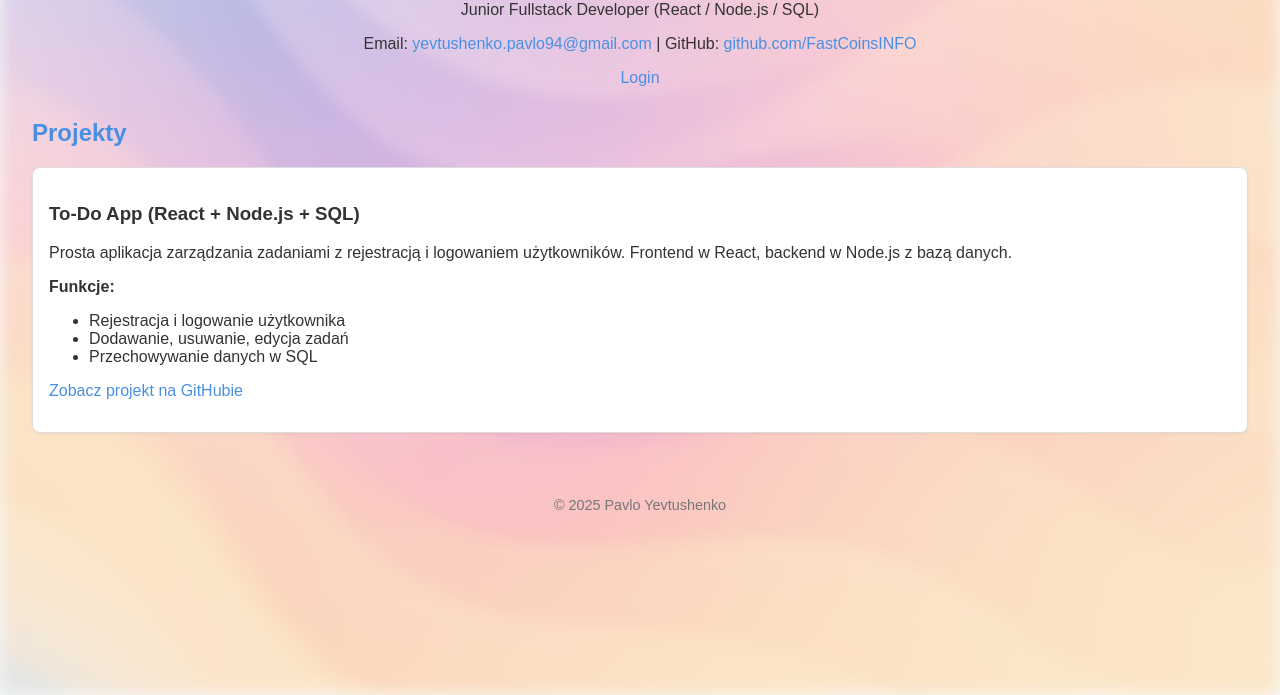
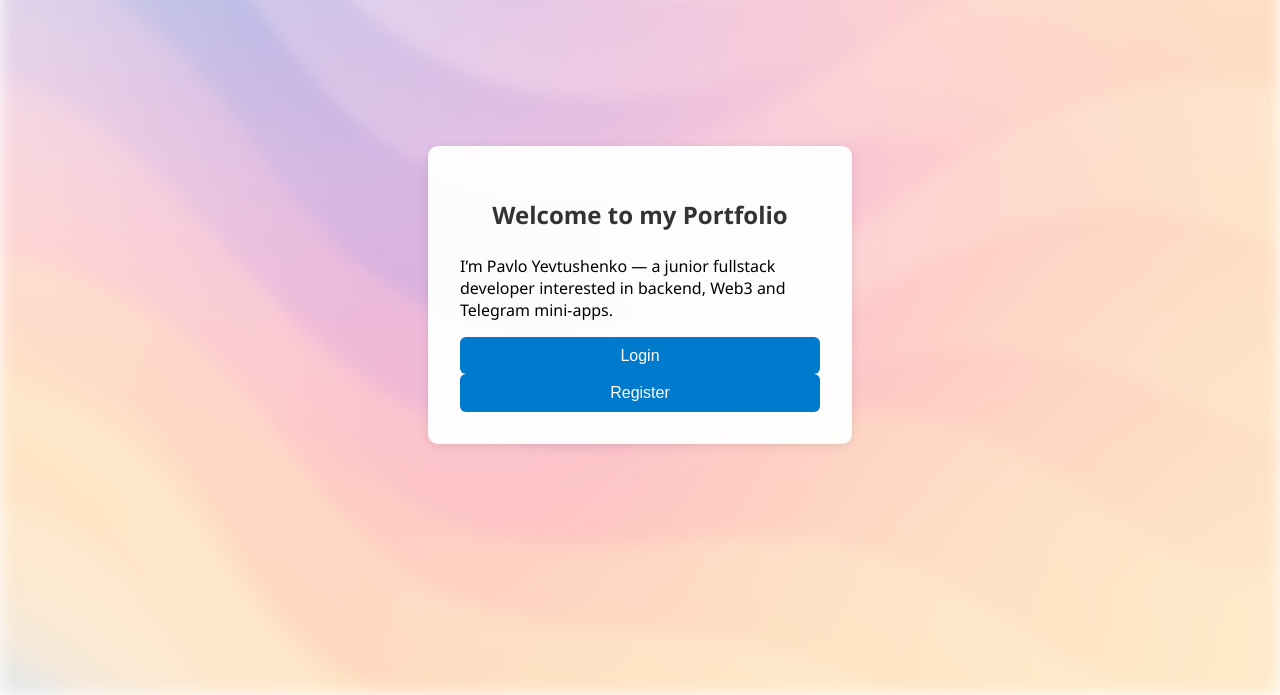
Before and after one commit to FastCoinsINFO/Portfolio, a website: page index.html in a window 1280 px wide. Shown: the part 105-800 px from the top of the page. Drawn offline with Linux system fonts and the light colour scheme.

Commit message:
Update index.html

```diff
--- a/index.html
+++ b/index.html
@@ -1,89 +1,17 @@
 <!DOCTYPE html>
-<html lang="pl">
+<html lang="en">
 <head>
   <meta charset="UTF-8" />
   <meta name="viewport" content="width=device-width, initial-scale=1.0" />
   <title>Pavlo Yevtushenko — Portfolio</title>
-  <style>
-   body::before {
-  content: "";
-  position: fixed;
-  top: 0;
-  left: 0;
-  width: 100vw;
-  height: 100vh;
-  background-image: url("background.png");
-  background-size: cover;
-  background-position: center;
-  filter: blur(8px);
-  z-index: -1;
-  opacity: 0.6;
-}
-    body {
-      font-family: Arial, sans-serif;
-      margin: 0;
-      padding: 2rem;
-      background-color: #f7f9fb;
-      color: #333;
-    }
-    header {
-      text-align: center;
-      margin-bottom: 2rem;
-    }
-    h1 {
-      margin-bottom: 0.2rem;
-    }
-    h2 {
-      color: #4a90e2;
-    }
-    .project {
-      background: #fff;
-      border: 1px solid #ddd;
-      padding: 1rem;
-      margin-bottom: 1.5rem;
-      border-radius: 8px;
-      box-shadow: 0 1px 3px rgba(0,0,0,0.05);
-    }
-    a {
-      color: #4a90e2;
-      text-decoration: none;
-    }
-    footer {
-      margin-top: 4rem;
-      text-align: center;
-      font-size: 0.9rem;
-      color: #777;
-    }
-  </style>
+  <link rel="stylesheet" href="style.css" />
 </head>
 <body>
-  <header>
-    <h1>Pavlo Yevtushenko</h1>
-    <p>Junior Fullstack Developer (React / Node.js / SQL)</p>
-    <p>Email: <a href="mailto:yevtushenko.pavlo94@gmail.com">yevtushenko.pavlo94@gmail.com</a> |
-       GitHub: <a href="https://github.com/FastCoinsINFO">github.com/FastCoinsINFO</a></p>
-    <p><a href="login.html">Login</a></p>
-  </header>
-
-  <section>
-    <h2>Projekty</h2>
-
-    <div class="project">
-      <h3>To‑Do App (React + Node.js + SQL)</h3>
-      <p>Prosta aplikacja zarządzania zadaniami z rejestracją i logowaniem użytkowników. Frontend w React, backend w Node.js z bazą danych.</p>
-      <p><strong>Funkcje:</strong></p>
-      <ul>
-        <li>Rejestracja i logowanie użytkownika</li>
-        <li>Dodawanie, usuwanie, edycja zadań</li>
-        <li>Przechowywanie danych w SQL</li>
-      </ul>
-      <p><a href="https://github.com/FastCoinsINFO/todo-app" target="_blank">Zobacz projekt na GitHubie</a></p>
-    </div>
-
-  </section>
-
-  <footer>
-    &copy; 2025 Pavlo Yevtushenko
-  </footer>
+  <form>
+    <h2>Welcome to my Portfolio</h2>
+    <p>I’m Pavlo Yevtushenko — a junior fullstack developer interested in backend, Web3 and Telegram mini-apps.</p>
+    <button onclick="window.location.href='login.html'">Login</button>
+    <button onclick="window.location.href='register.html'">Register</button>
+  </form>
 </body>
 </html>
```
